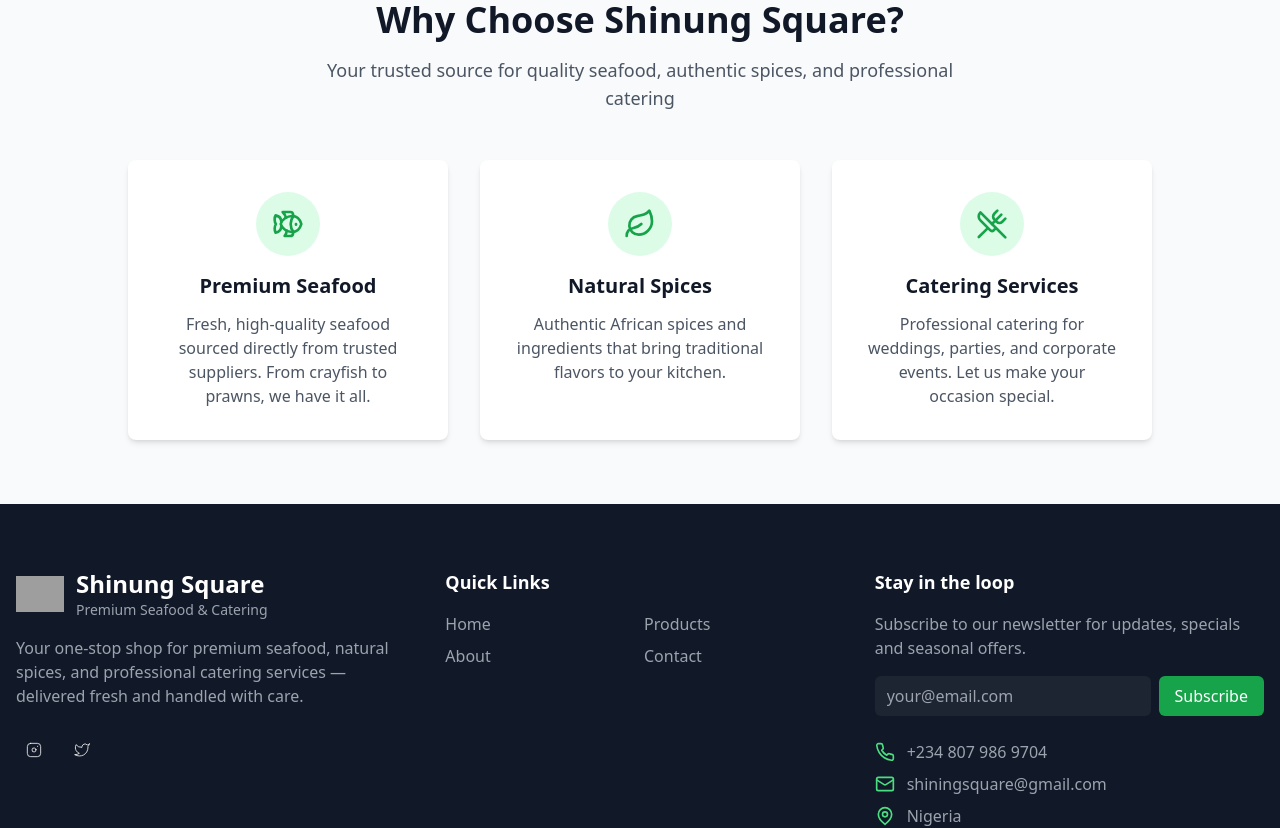
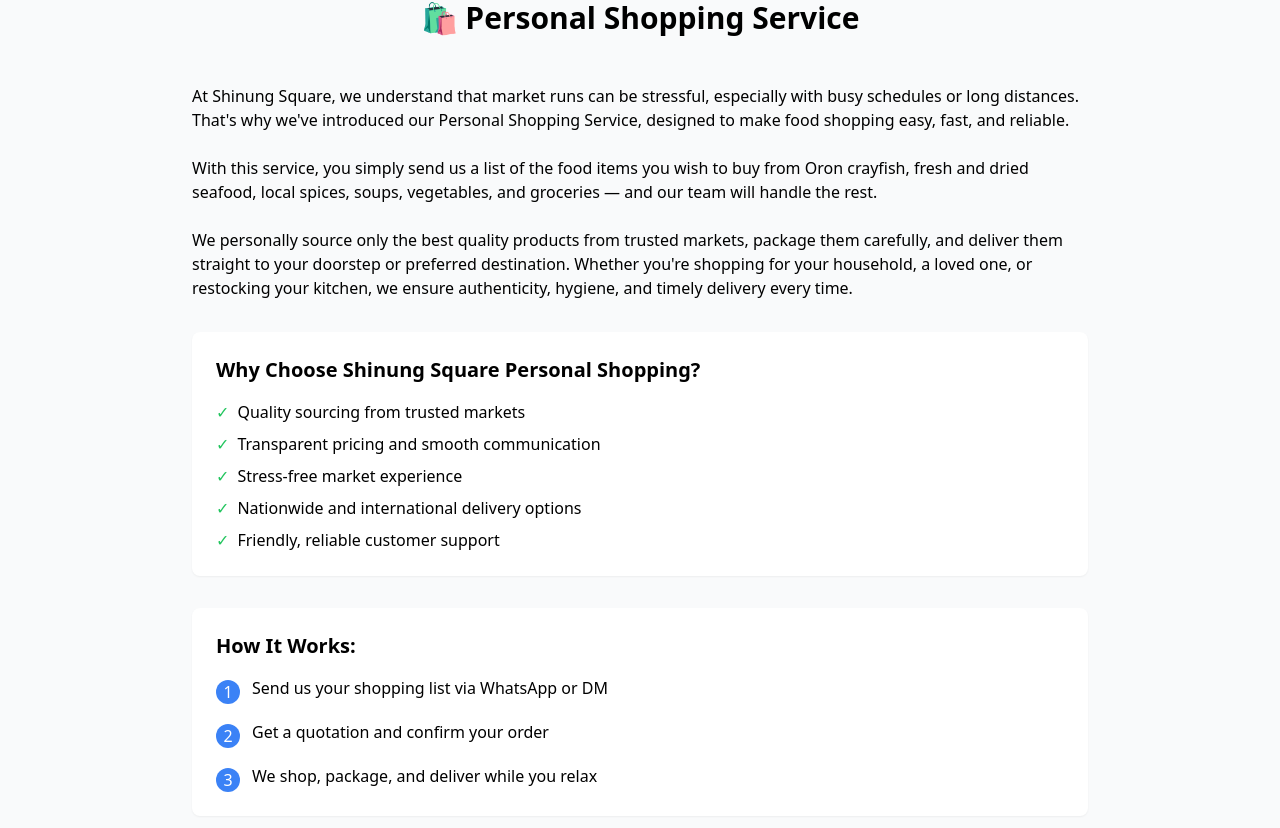
Before and after one commit to TrapoC/seafood-project-main-store, a React (Vite) app: page / in a window 1280 px wide. Shown: the part 1443-2271 px from the top of the page. Built offline with nearby package versions, Linux system fonts and the light colour scheme; no server answers; the database is empty; grey boxes are pictures that could not be loaded.

Commit message:
feat: add PersonalShopping component to enhance user experience

```diff
--- a/src/App.tsx
+++ b/src/App.tsx
@@ -1,9 +1,10 @@
-import { Header } from './components/Header';
-import { Hero } from './components/Hero';
-import { ProductGrid } from './components/ProductGrid';
-import { About } from './components/About';
-import { Footer } from './components/Footer';
-import { WhatsAppButton } from './components/WhatsAppButton';
+import { Header } from "./components/Header";
+import { Hero } from "./components/Hero";
+import { ProductGrid } from "./components/ProductGrid";
+import { About } from "./components/About";
+import { Footer } from "./components/Footer";
+import { WhatsAppButton } from "./components/WhatsAppButton";
+import PersonalShopping from "./components/PersonalShopping";
 
 function App() {
   return (
@@ -11,6 +12,7 @@
       <Header />
       <Hero />
       <ProductGrid />
+      <PersonalShopping />
       <About />
       <Footer />
       <WhatsAppButton />
--- /dev/null
+++ b/src/components/PersonalShopping.tsx
@@ -0,0 +1,95 @@
+import React from "react";
+
+const PersonalShopping: React.FC = () => {
+  return (
+    <section className="py-16 bg-gray-50">
+      <div className="container mx-auto px-4">
+        <div className="max-w-4xl mx-auto">
+          <div className="text-center mb-12">
+            <h2 className="text-3xl font-bold mb-4">
+              🛍 Personal Shopping Service
+            </h2>
+          </div>
+
+          <div className="prose max-w-none">
+            <p className="mb-6">
+              At Shinung Square, we understand that market runs can be
+              stressful, especially with busy schedules or long distances.
+              That's why we've introduced our Personal Shopping Service,
+              designed to make food shopping easy, fast, and reliable.
+            </p>
+
+            <p className="mb-6">
+              With this service, you simply send us a list of the food items you
+              wish to buy from Oron crayfish, fresh and dried seafood, local
+              spices, soups, vegetables, and groceries — and our team will
+              handle the rest.
+            </p>
+
+            <p className="mb-8">
+              We personally source only the best quality products from trusted
+              markets, package them carefully, and deliver them straight to your
+              doorstep or preferred destination. Whether you're shopping for
+              your household, a loved one, or restocking your kitchen, we ensure
+              authenticity, hygiene, and timely delivery every time.
+            </p>
+
+            <div className="bg-white p-6 rounded-lg shadow-sm mb-8">
+              <h3 className="text-xl font-semibold mb-4">
+                Why Choose Shinung Square Personal Shopping?
+              </h3>
+              <ul className="list-none space-y-2">
+                <li className="flex items-center">
+                  <span className="text-green-500 mr-2">✓</span>
+                  Quality sourcing from trusted markets
+                </li>
+                <li className="flex items-center">
+                  <span className="text-green-500 mr-2">✓</span>
+                  Transparent pricing and smooth communication
+                </li>
+                <li className="flex items-center">
+                  <span className="text-green-500 mr-2">✓</span>
+                  Stress-free market experience
+                </li>
+                <li className="flex items-center">
+                  <span className="text-green-500 mr-2">✓</span>
+                  Nationwide and international delivery options
+                </li>
+                <li className="flex items-center">
+                  <span className="text-green-500 mr-2">✓</span>
+                  Friendly, reliable customer support
+                </li>
+              </ul>
+            </div>
+
+            <div className="bg-white p-6 rounded-lg shadow-sm">
+              <h3 className="text-xl font-semibold mb-4">How It Works:</h3>
+              <div className="space-y-4">
+                <div className="flex items-start">
+                  <span className="bg-blue-500 text-white rounded-full w-6 h-6 flex items-center justify-center mr-3 mt-1">
+                    1
+                  </span>
+                  <p>Send us your shopping list via WhatsApp or DM</p>
+                </div>
+                <div className="flex items-start">
+                  <span className="bg-blue-500 text-white rounded-full w-6 h-6 flex items-center justify-center mr-3 mt-1">
+                    2
+                  </span>
+                  <p>Get a quotation and confirm your order</p>
+                </div>
+                <div className="flex items-start">
+                  <span className="bg-blue-500 text-white rounded-full w-6 h-6 flex items-center justify-center mr-3 mt-1">
+                    3
+                  </span>
+                  <p>We shop, package, and deliver while you relax</p>
+                </div>
+              </div>
+            </div>
+          </div>
+        </div>
+      </div>
+    </section>
+  );
+};
+
+export default PersonalShopping;
```
